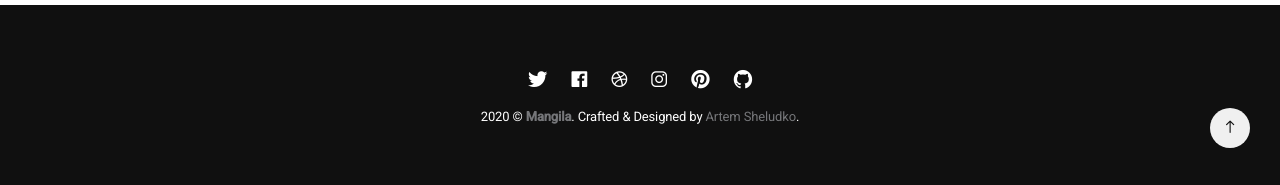
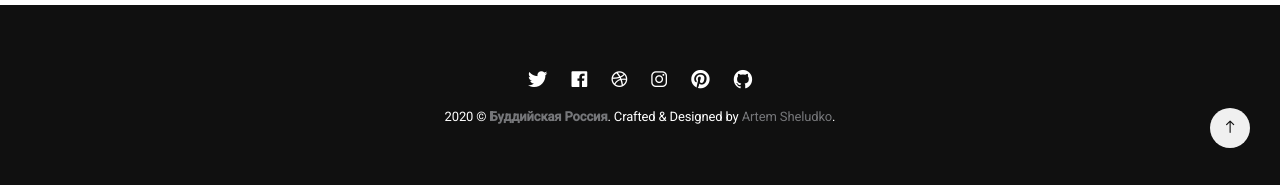
Before and after one commit to vlaushkin/buddhist-russia-blog, a Jekyll site: the page built from index.html, in a window 1280 px wide and 900 px high, scrolled down 2493 px. Shown: the part 712-897 px from the top of the window. Built offline with Jekyll 4.4.1, drawn with Linux system fonts in a browser that asks for light colours; nearby versions of some CDN libraries; the list of posts is cut into pages by our own code.

Commit message:
change name and title

```diff
--- a/_config.yml
+++ b/_config.yml
@@ -1,8 +1,8 @@
 #-------------------------------
 # General Site Settings
-title: Mangila
+title: Буддийская Россия
 logo: '/images/core/logo.svg' # You can add own logo. For example '/images/logo.png'.
-description: Minimalistic and Elegant Theme
+description: Блог о буддизме и буддийской традиции в России
 baseurl: "" # the subpath of your site, e.g. /blog
 url: "" # the base hostname & protocol for your site, e.g. http://example.com
 
```
